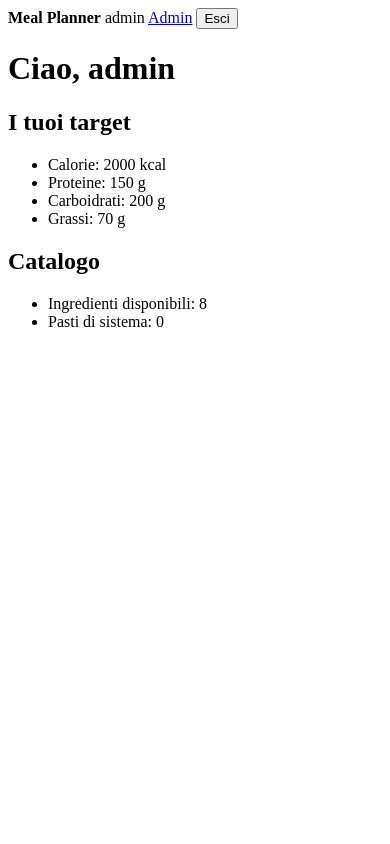
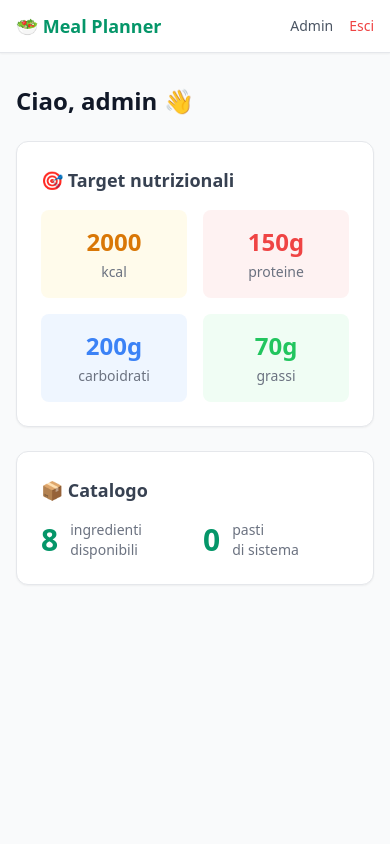
Before and after one commit to Nines89/mealPlanner, a Django app: page / in a window 390 px wide. Run offline with Django 5.2, Linux system fonts and the light colour scheme; a user stored in the database is signed in; data comes from the database, SQL or seed files in the repository; some libraries are stand-ins or nearby versions.

Commit message:
first css tallwind approach

```diff
--- a/config/settings.py
+++ b/config/settings.py
@@ -115,6 +115,8 @@ USE_TZ = True
 # https://docs.djangoproject.com/en/6.0/howto/static-files/
 
 STATIC_URL = 'static/'
+STATICFILES_DIRS = [BASE_DIR / 'static']   # file statici del progetto
+STATIC_ROOT = BASE_DIR / 'staticfiles'     # destinazione per collectstatic (produzione)
 
 LOGIN_URL = '/accounts/login/'
 LOGIN_REDIRECT_URL = '/'
--- a/core/templates/core/dashboard.html
+++ b/core/templates/core/dashboard.html
@@ -3,27 +3,59 @@
 {% block title %}Dashboard — Meal Planner{% endblock %}
 
 {% block content %}
-<h1>Ciao, {{ user.username }}</h1>
 
-<section>
-    <h2>I tuoi target</h2>
+<h1 class="text-2xl font-bold mb-6">Ciao, {{ user.username }} 👋</h1>
+
+<!-- Target nutrizionali -->
+<section class="bg-white rounded-xl shadow-sm border border-gray-200 p-6 mb-6">
+    <h2 class="text-lg font-semibold mb-4 text-gray-700">🎯 Target nutrizionali</h2>
+
     {% if user.profile %}
-        <ul>
-            <li>Calorie: {{ user.profile.target_kcal }} kcal</li>
-            <li>Proteine: {{ user.profile.target_protein }} g</li>
-            <li>Carboidrati: {{ user.profile.target_carbs }} g</li>
-            <li>Grassi: {{ user.profile.target_fat }} g</li>
-        </ul>
+        <div class="grid grid-cols-2 md:grid-cols-4 gap-4">
+
+            <div class="bg-amber-50 rounded-lg p-4 text-center">
+                <p class="text-2xl font-bold text-amber-600">{{ user.profile.target_kcal }}</p>
+                <p class="text-sm text-gray-500 mt-1">kcal</p>
+            </div>
+
+            <div class="bg-red-50 rounded-lg p-4 text-center">
+                <p class="text-2xl font-bold text-red-500">{{ user.profile.target_protein }}g</p>
+                <p class="text-sm text-gray-500 mt-1">proteine</p>
+            </div>
+
+            <div class="bg-blue-50 rounded-lg p-4 text-center">
+                <p class="text-2xl font-bold text-blue-500">{{ user.profile.target_carbs }}g</p>
+                <p class="text-sm text-gray-500 mt-1">carboidrati</p>
+            </div>
+
+            <div class="bg-green-50 rounded-lg p-4 text-center">
+                <p class="text-2xl font-bold text-green-500">{{ user.profile.target_fat }}g</p>
+                <p class="text-sm text-gray-500 mt-1">grassi</p>
+            </div>
+
+        </div>
     {% else %}
-        <p>Profilo non configurato.</p>
+        <p class="text-gray-500">Profilo non configurato.</p>
     {% endif %}
 </section>
 
-<section>
-    <h2>Catalogo</h2>
-    <ul>
-        <li>Ingredienti disponibili: {{ ingredient_count }}</li>
-        <li>Pasti di sistema: {{ meal_count }}</li>
-    </ul>
+<!-- Catalogo -->
+<section class="bg-white rounded-xl shadow-sm border border-gray-200 p-6">
+    <h2 class="text-lg font-semibold mb-4 text-gray-700">📦 Catalogo</h2>
+
+    <div class="grid grid-cols-2 gap-4">
+
+        <div class="flex items-center gap-3">
+            <span class="text-3xl font-bold text-emerald-600">{{ ingredient_count }}</span>
+            <span class="text-gray-500 text-sm">ingredienti<br>disponibili</span>
+        </div>
+
+        <div class="flex items-center gap-3">
+            <span class="text-3xl font-bold text-emerald-600">{{ meal_count }}</span>
+            <span class="text-gray-500 text-sm">pasti<br>di sistema</span>
+        </div>
+
+    </div>
 </section>
+
 {% endblock %}
--- a/templates/base.html
+++ b/templates/base.html
@@ -4,25 +4,64 @@
     <meta charset="UTF-8">
     <meta name="viewport" content="width=device-width, initial-scale=1.0">
     <title>{% block title %}Meal Planner{% endblock %}</title>
+
+    {% load static %}
+
+    <!-- Tailwind CSS (CDN Play — solo sviluppo) -->
+    <script src="https://cdn.tailwindcss.com"></script>
+
+    {% block extra_head %}{% endblock %}
 </head>
-<body>
-    <nav>
-        <strong>Meal Planner</strong>
+<body class="bg-gray-50 text-gray-900 min-h-screen">
+
+    <!-- NAVBAR -->
+    <nav class="bg-white shadow-sm border-b border-gray-200">
+        <div class="max-w-5xl mx-auto px-4 py-3 flex items-center justify-between">
+
+            <a href="/" class="font-bold text-lg text-emerald-600">🥗 Meal Planner</a>
+
+            <div class="flex items-center gap-4 text-sm">
                 {% if user.is_authenticated %}
-            <span>{{ user.username }}</span>
-            <a href="{% url 'admin:index' %}">Admin</a>
+                    <span class="text-gray-500 hidden sm:inline">{{ user.username }}</span>
+                    <a href="{% url 'admin:index' %}"
+                       class="text-gray-600 hover:text-gray-900">Admin</a>
                     <form method="post" action="{% url 'logout' %}" style="display:inline">
                         {% csrf_token %}
-                <button type="submit">Esci</button>
+                        <button type="submit"
+                                class="text-red-500 hover:text-red-700">Esci</button>
                     </form>
                 {% else %}
-            <a href="{% url 'login' %}">Accedi</a>
-            <a href="{% url 'core:register' %}">Registrati</a>
+                    <a href="{% url 'login' %}"
+                       class="text-gray-600 hover:text-gray-900">Accedi</a>
+                    <a href="{% url 'core:register' %}"
+                       class="bg-emerald-500 text-white px-3 py-1.5 rounded-md hover:bg-emerald-600">
+                        Registrati
+                    </a>
                 {% endif %}
+            </div>
+        </div>
     </nav>
 
-    <main>
+    <!-- CONTENUTO PRINCIPALE -->
+    <main class="max-w-5xl mx-auto px-4 py-8">
+
+        <!-- Messaggi Django (es. login riuscito) -->
+        {% if messages %}
+            <div class="mb-6 space-y-2">
+                {% for message in messages %}
+                    <div class="px-4 py-3 rounded-md text-sm
+                        {% if message.tags == 'error' %}bg-red-100 text-red-700
+                        {% elif message.tags == 'success' %}bg-green-100 text-green-700
+                        {% else %}bg-blue-100 text-blue-700{% endif %}">
+                        {{ message }}
+                    </div>
+                {% endfor %}
+            </div>
+        {% endif %}
+
         {% block content %}{% endblock %}
     </main>
+
+    {% block extra_js %}{% endblock %}
 </body>
 </html>
```
Also changed, not shown: templates/registration/login.html (+32 -8 lines), templates/registration/register.html (+31 -7 lines). Lines whose indentation alone changed are shown as unchanged.
